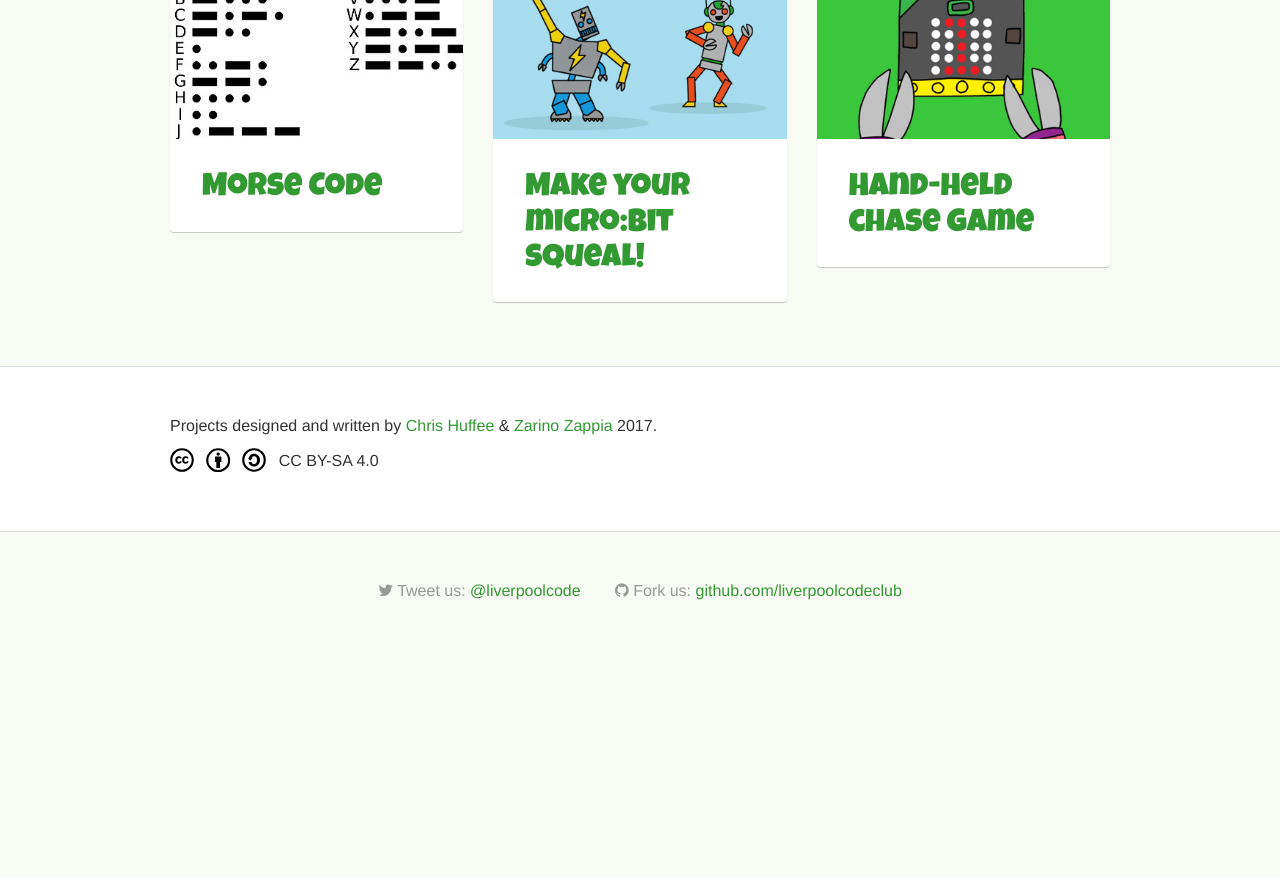
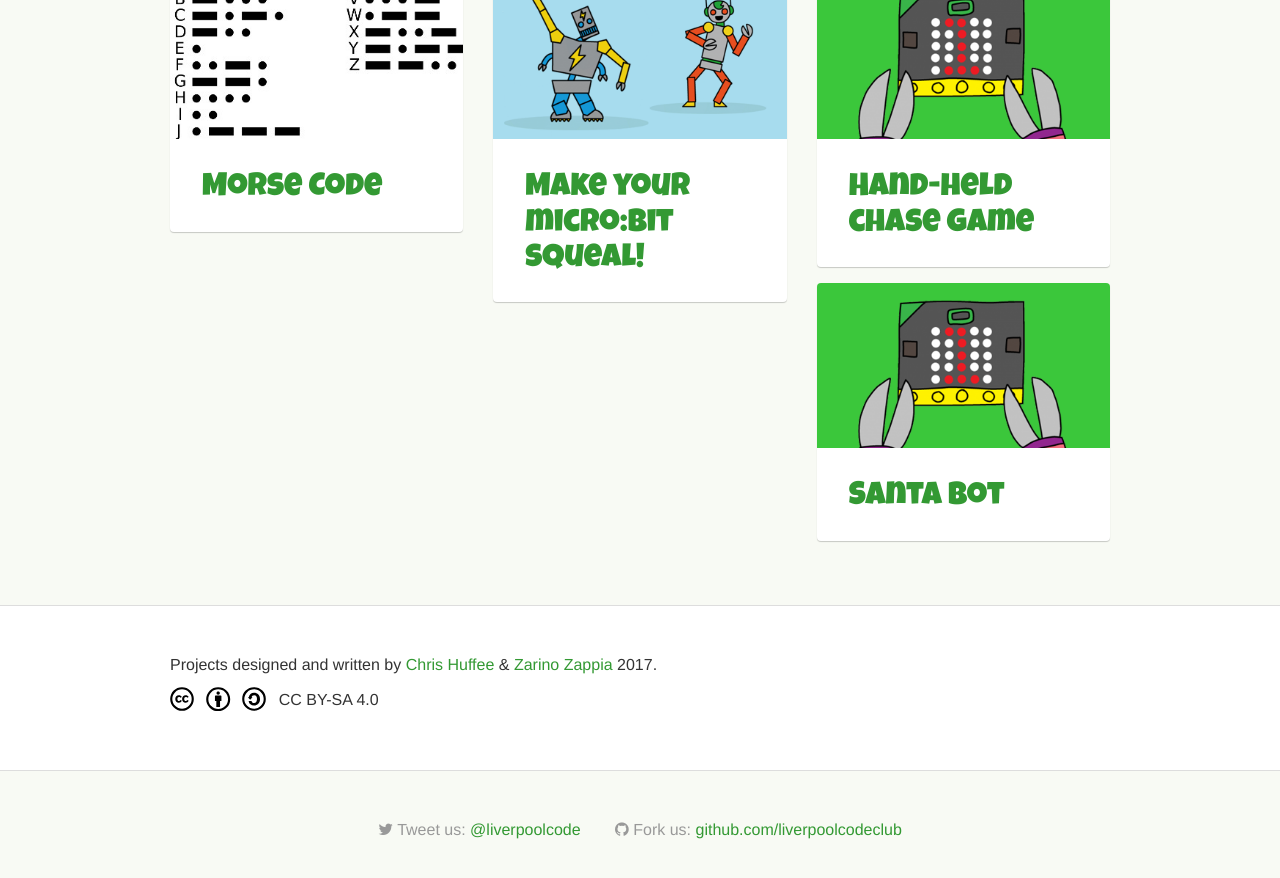
Before and after one commit to liverpoolcodeclub/liverpoolcodeclub.github.io, a Jekyll site: the page built from projects/index.html, in a window 1280 px wide and 900 px high, scrolled down 604 px. Shown: the top 878 px of the window. Built offline with Jekyll 4.4.1, drawn with Linux system fonts in a browser that asks for light colours; before the commit the page ends 1265 px from its top, so only the background shows below that.

Commit message:
Added Santa bot project

```diff
--- /dev/null
+++ b/Gemfile
@@ -0,0 +1,2 @@
+source 'https://rubygems.org'
+gem 'github-pages', group: :jekyll_plugins
--- a/projects/index.html
+++ b/projects/index.html
@@ -42,4 +42,10 @@ container_class: "all-projects"
             <h2>Hand-held chase game</h2>
         </a>
     </div>
+    <div class="col-sm-4">
+        <a class="project-tile" href="santa-bot">
+            <img src="chase/thumbnail.png" width="400" height="225" alt="">
+            <h2>Santa bot</h2>
+       </a>
+    </div>
 </div>
```
Also changed, not shown: Gemfile.lock (added), projects/santa-bot/index.html (renamed from projects/squeal/index.html), projects/santa-bot/thumbnail.png (added).
